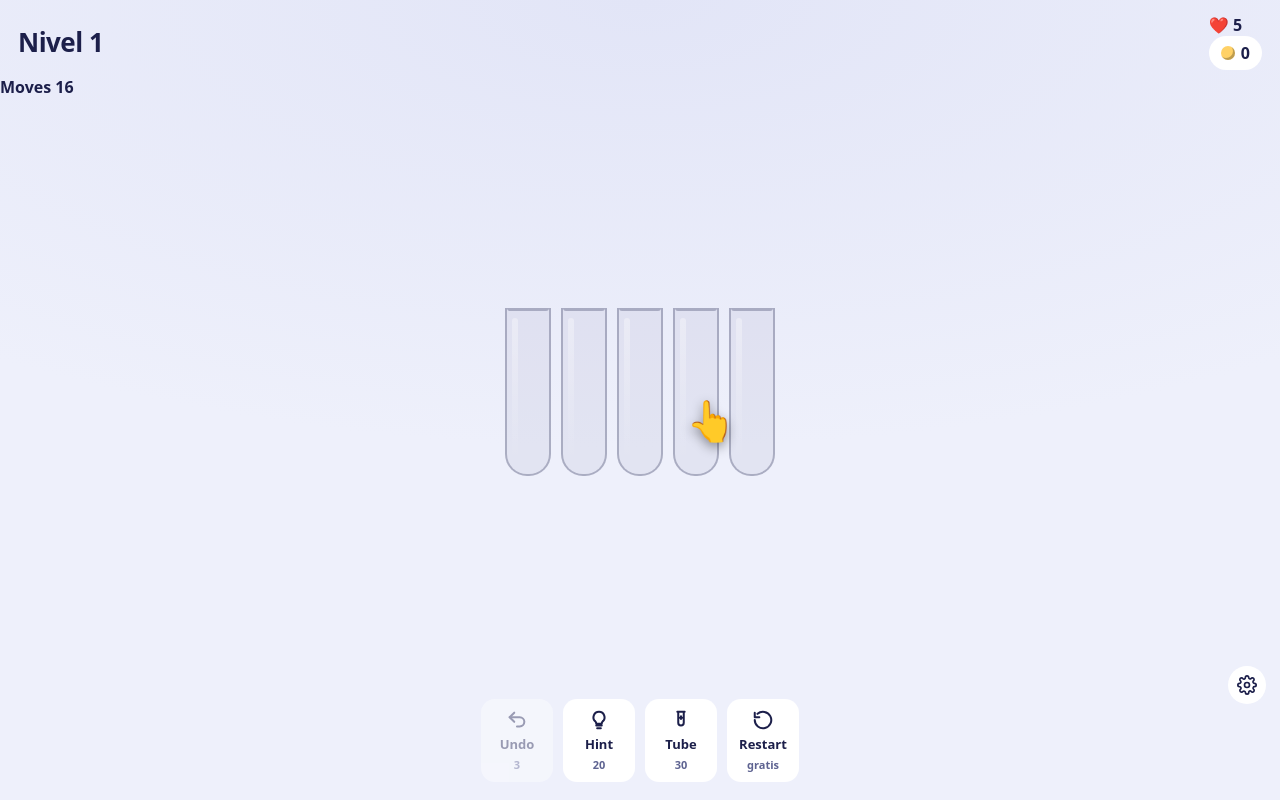
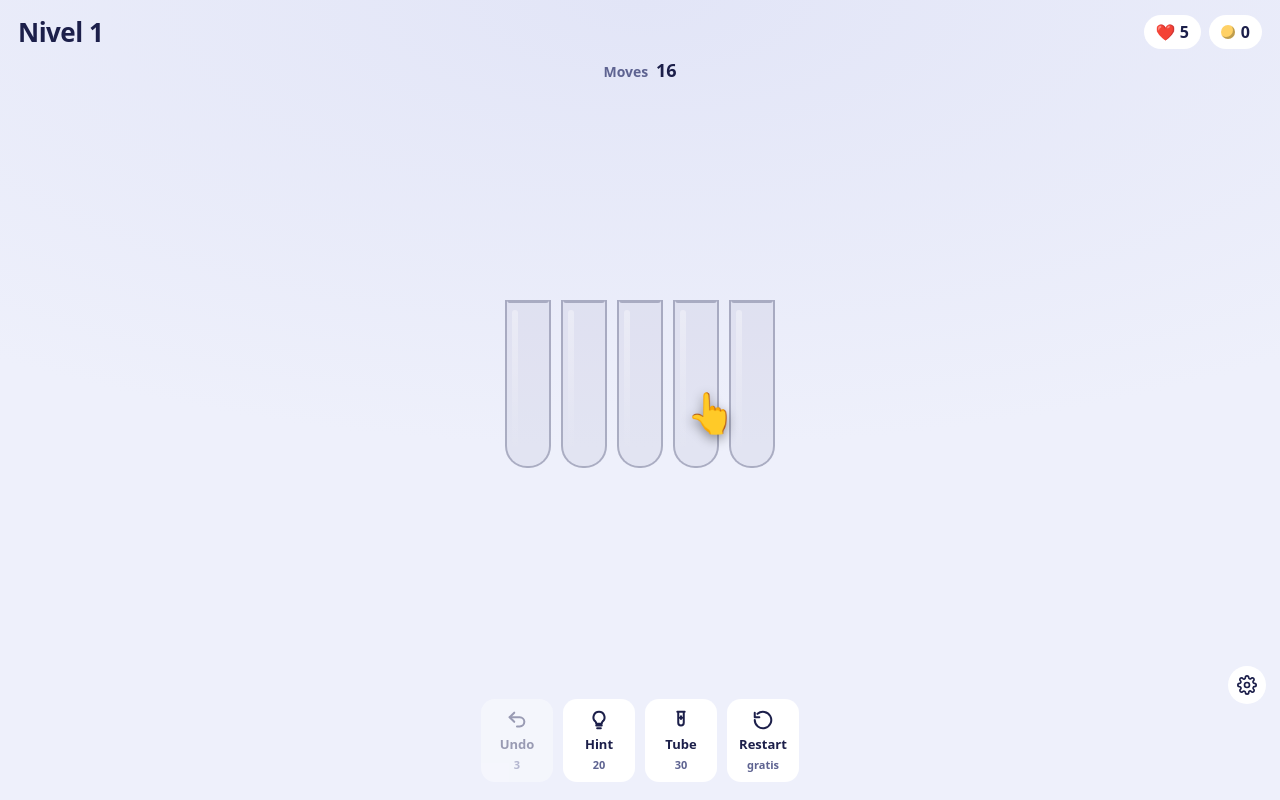
Before and after one commit to cmichank-ai/vertido, a website with bundled scripts: page public/index.html in a window 1280 px wide. Built offline with nearby package versions, Linux system fonts and the light colour scheme; some packages are replaced by stand-ins of ours; no server answers; what @capacitor-community/admob, @capacitor/core, @capacitor/preferences, @revenuecat/purchases-capacitor would draw is missing.

Commit message:
Update styles.css

```diff
--- a/public/styles.css
+++ b/public/styles.css
@@ -164,3 +164,10 @@ body[data-bg="night"]{background:radial-gradient(120% 80% at 50% 0%,#0b1a3a,#020
 .lrow{display:grid;grid-template-columns:40px 1fr auto;align-items:center;padding:8px 10px;border-radius:10px;background:var(--glass)}
 .lrow.me{background:var(--accent);color:#1c1f4a}
 .lrow i{font-style:normal;font-weight:900}
+
+/* vidas y movimientos */
+.hudr{display:flex;gap:8px;align-items:center}
+.lives{background:var(--panel);padding:6px 12px;border-radius:999px;font-weight:800}
+.movesbar{text-align:center;color:var(--dim);font-size:14px;padding:2px 0 0}
+.movesbar b{color:var(--ink);font-size:18px;margin-left:4px}
+.movesbar.low b{color:#ff5d73}
```
